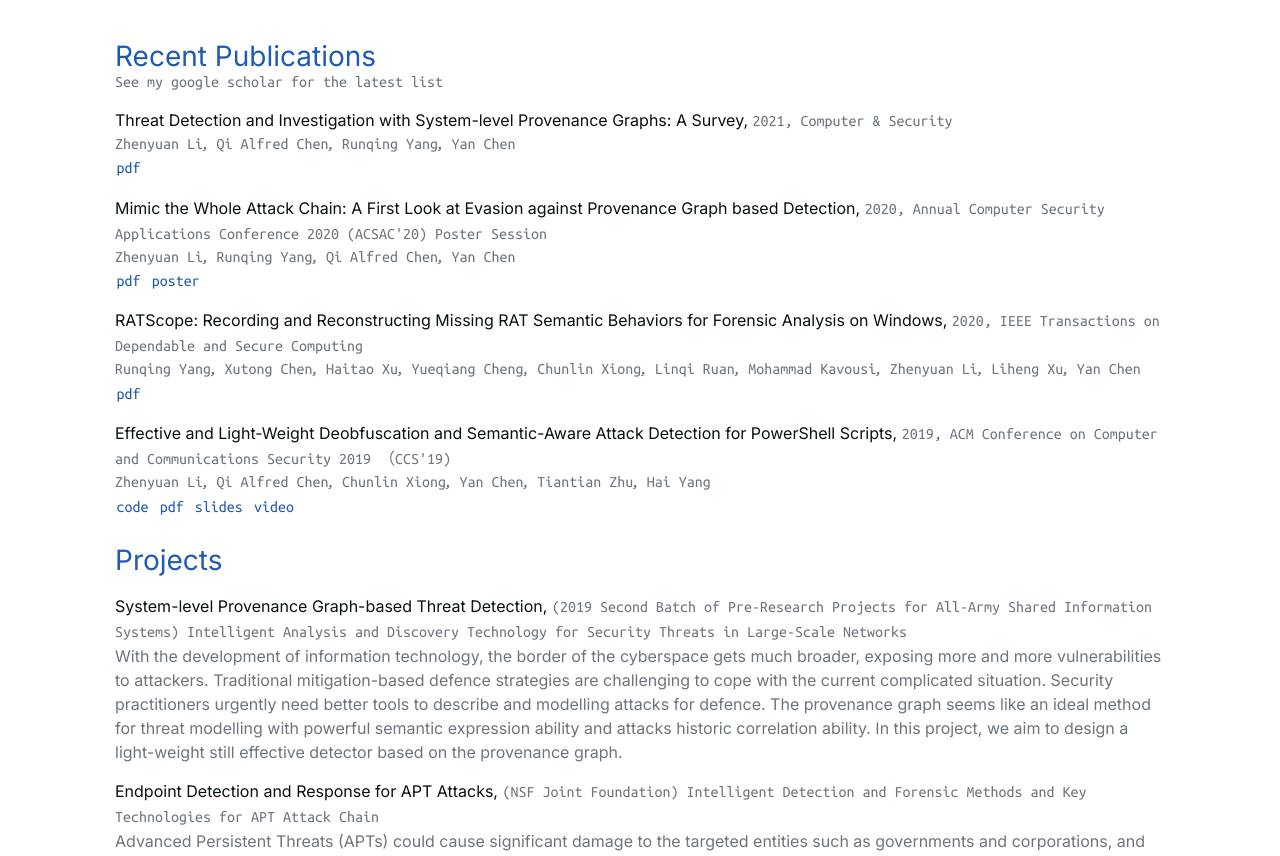
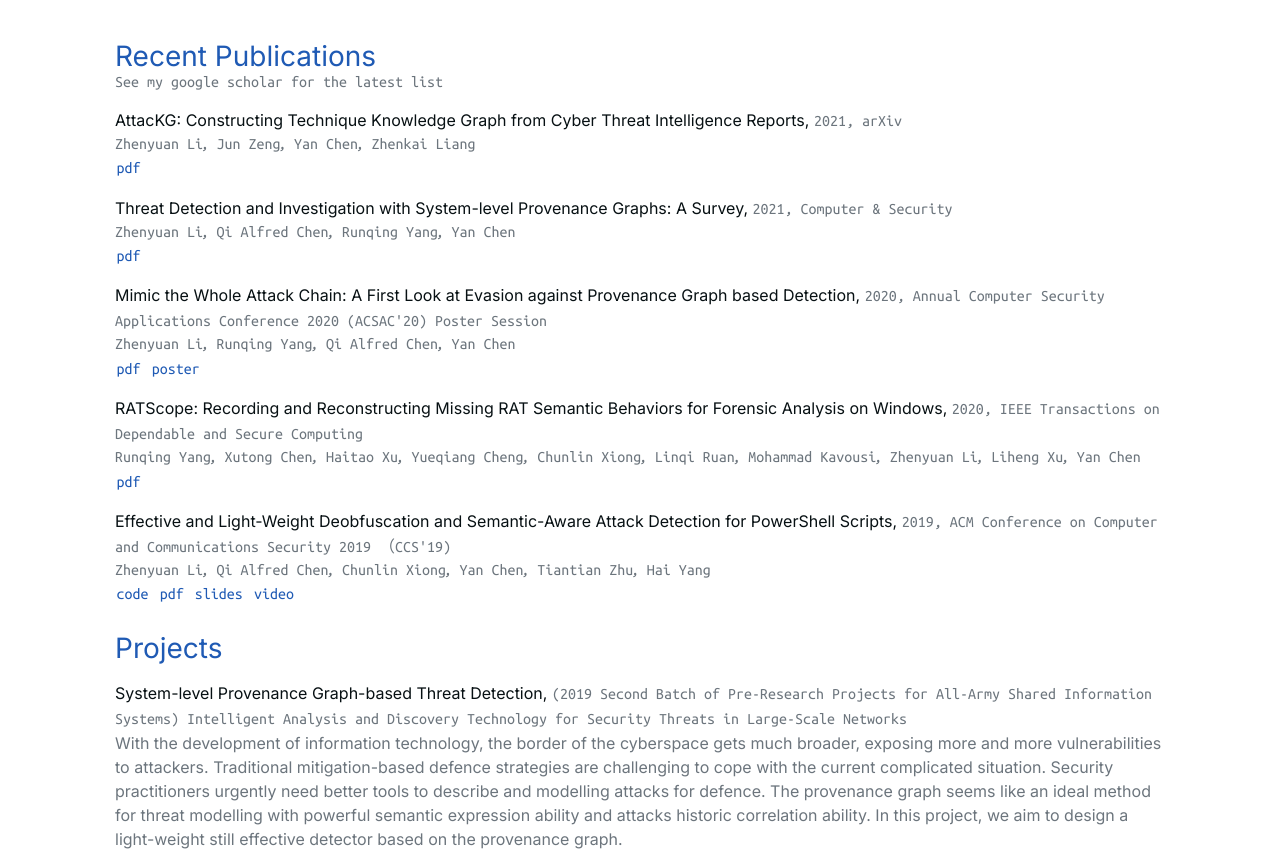
Before and after one commit to li-zhenyuan/li-zhenyuan.github.io_bk, a plain HTML site: page index.html in a window 1280 px wide. Shown: the part 845-1701 px from the top of the page. Drawn offline with nearby package versions, Linux system fonts and the light colour scheme; some icons are missing; a web font is replaced by a local one.

Commit message:
Update AttacKG paper

```diff
--- a/index.html
+++ b/index.html
@@ -436,6 +436,83 @@
 
 <div class="publications row w-100">
     <div class="col w-100">
+
+        <div class="publication row  w-100">
+
+            <div class="section-1 w-100">
+                <span>
+                    AttacKG: Constructing Technique Knowledge Graph from Cyber Threat Intelligence Reports,
+                </span>
+
+                <span class="text-muted publication-date">
+                    2021,
+                </span>
+
+                <span class="text-muted publication-name">
+                    arXiv
+                </span>
+
+            </div>
+
+            <div class="section-2 text-muted w-100">
+
+
+
+
+
+                <span>
+                    Zhenyuan Li
+                </span>
+
+                <span class="separator">
+                    ,
+                </span>
+
+
+                <span>
+                    Jun Zeng
+                </span>
+
+                <span class="separator">
+                    ,
+                </span>
+
+
+                <span>
+                    Yan Chen
+                </span>
+
+                <span class="separator">
+                    ,
+                </span>
+
+
+                <span>
+                    Zhenkai Liang
+                </span>
+
+
+
+
+            </div>
+
+
+
+            <div class="section-3  w-100">
+
+
+                <a class="main_color text-decoration-none rounded" href="https://li-zhenyuan.github.io/files/AttacKG_paper.pdf" target="_blank">
+                    pdf
+                </a>
+
+
+            </div>
+
+
+
+
+        </div>
+
 
         <div class="publication row  w-100">
 
```
Also changed, not shown: favicon.ico, 2 other files.
